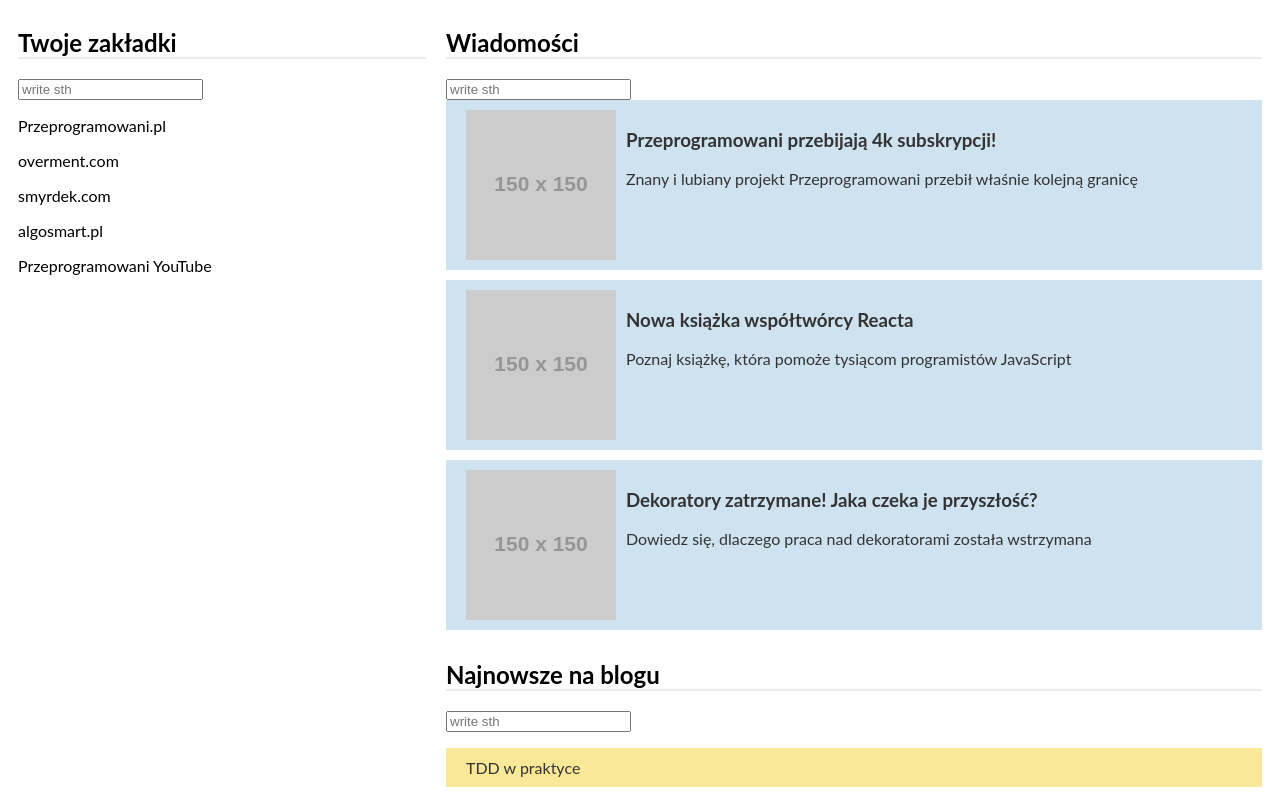
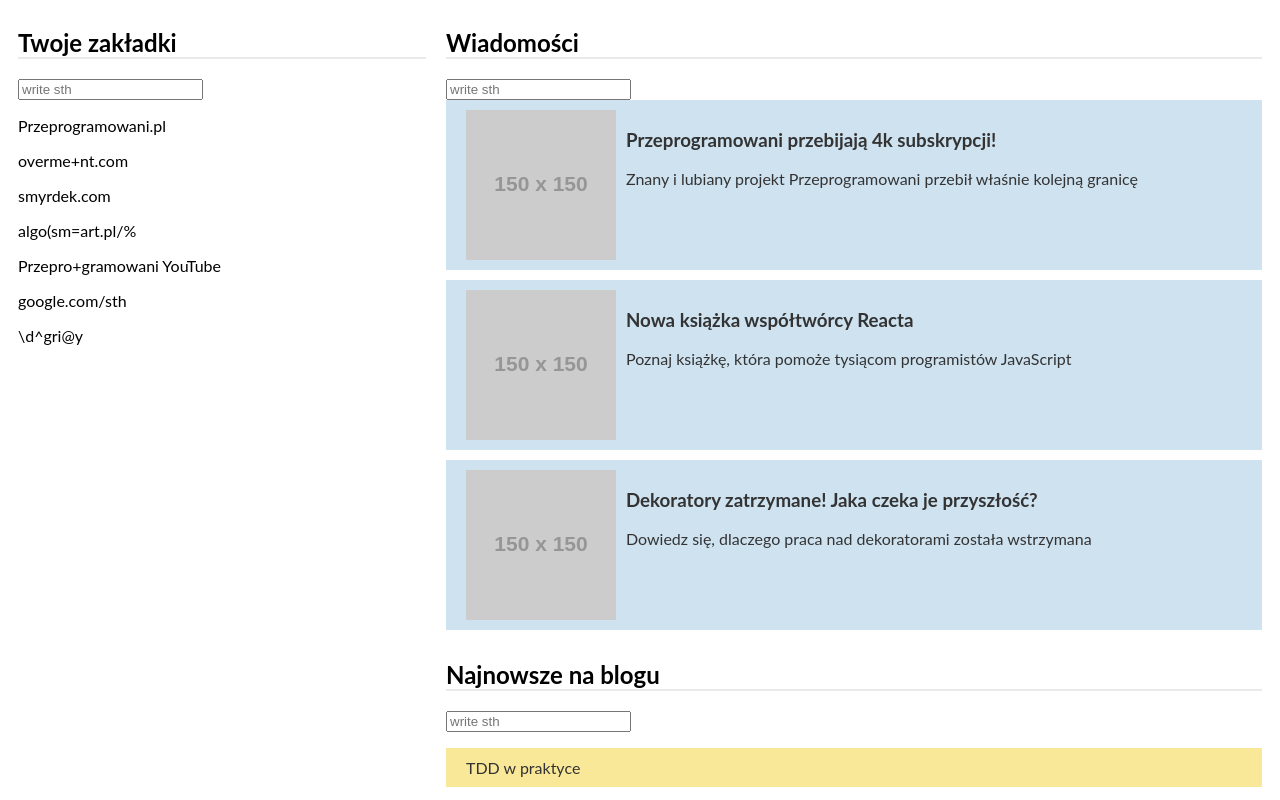
Before and after one commit to elzp/search-engine-OJS-, an Angular app: page / in a window 1280 px wide. Shown: the top 800 px of the page. Built offline with nearby package versions, Linux system fonts and the light colour scheme.

Commit message:
Add function to find regexp's special characters

```diff
--- a/src/app/bookmarks.component.ts
+++ b/src/app/bookmarks.component.ts
@@ -1,4 +1,5 @@
 import { Component } from '@angular/core';
+import { prepareDataForRegExp } from './functions';
 
 @Component({
   selector: 'my-bookmarks',
@@ -7,15 +8,18 @@
 export class BookmarksComponent {
   bookmarks = [
     'Przeprogramowani.pl',
-    'overment.com',
+    'overme+nt.com',
     'smyrdek.com',
-    'algosmart.pl',
-    'Przeprogramowani YouTube',
+    'algo(sm=art.pl/%',
+    'Przepro+gramowani YouTube',
+    'google.com/sth',
+    '\\d^gri@y',
   ];
   typeOfFilteredData = 'flatarray';
   regex = new RegExp('');
 
   updateData(data: string) {
-    this.regex = new RegExp(data, 'i');
+    const data1 = prepareDataForRegExp(data);
+    this.regex = new RegExp(`${data1}`, 'i');
   }
 }
--- /dev/null
+++ b/src/app/functions.ts
@@ -0,0 +1,19 @@
+export function prepareDataForRegExp(data: string): string {
+  const result = data
+    .split('')
+    .map((it) => {
+      const backslash = '\\'.split('').slice(0, 1)[0];
+      const chars = ['(', ')', '{', '}', '|', ':', '?', '*', '+', '^', '.'];
+      const checkForChars = chars.some((it2) => it2 === it);
+
+      if (backslash === it) {
+        return '\\\\';
+      }
+      if (checkForChars) {
+        return `\\${it}`;
+      }
+      return it;
+    })
+    .join('');
+  return result;
+}
```
